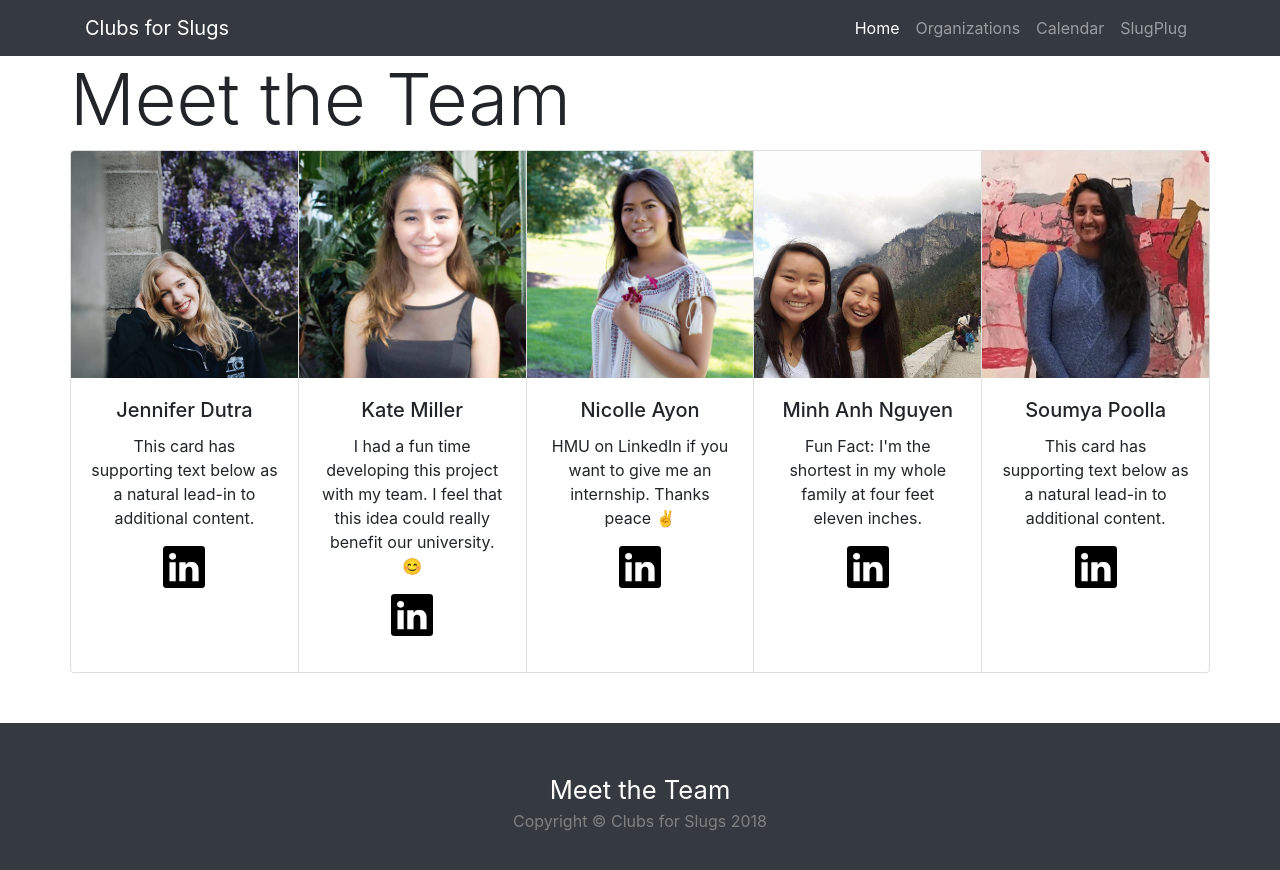
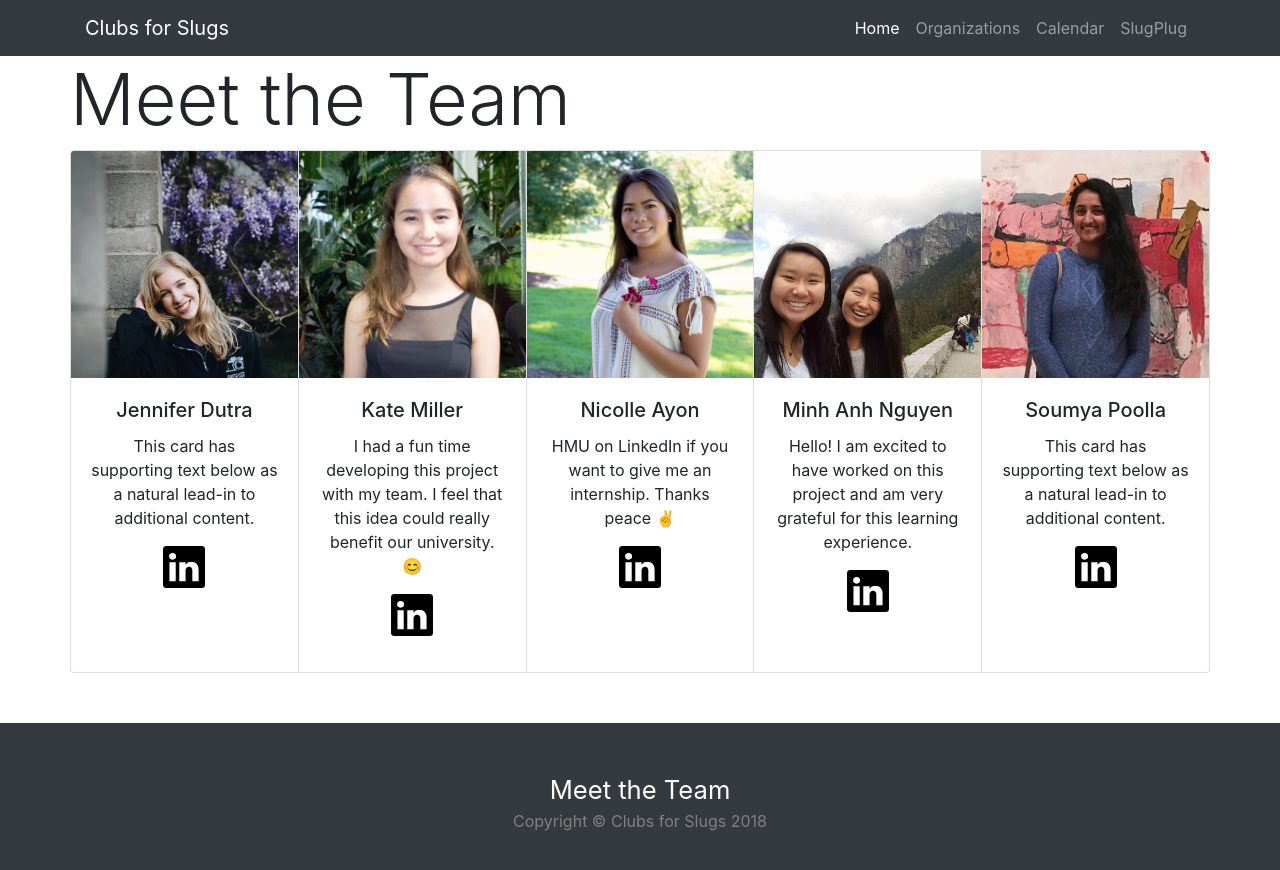
Before and after one commit to katekaho/clubs-for-slugs, a plain HTML site: page meet-the-team.html in a window 1280 px wide. Drawn offline with Linux system fonts and the light colour scheme.

Commit message:
changed blurb

```diff
--- a/meet-the-team.html
+++ b/meet-the-team.html
@@ -83,7 +83,7 @@
     <img class="card-img-top" src="img/nikia.jpg" alt="Card image cap">
     <div class="card-body">
       <h5 class="card-title">Nicolle Ayon</h5>
-      <p class="card-text">HMU on LinkedIn if you want to give me an internship. Thanks peace ✌️</p>
+      <p class="card-text">HMU on LinkedIn if you want to give me an internship. Thanks peace ✌️ </p>
       <!-- Linkedin icon link -->
       <p><a href="https://www.linkedin.com/in/nicolleayon/"><img src="img/linkedin-logo.jpg" alt="Linkedin profile" style="width:42px;height:42px;border:0;"></a></p>
     </div>
@@ -93,7 +93,7 @@
     <img class="card-img-top" src="img/minhanh.jpg" alt="Card image cap">
     <div class="card-body">
       <h5 class="card-title">Minh Anh Nguyen</h5>
-      <p class="card-text">Fun Fact: I'm the shortest in my whole family at four feet eleven inches.</p>
+      <p class="card-text">Hello! I am excited to have worked on this project and am very grateful for this learning experience. </p>
       <!-- Linkedin icon link -->
       <p><a href="https://www.linkedin.com/in/minhanhn/"><img src="img/linkedin-logo.jpg" alt="Linkedin profile" style="width:42px;height:42px;border:0;"></a></p>
     </div>
```
